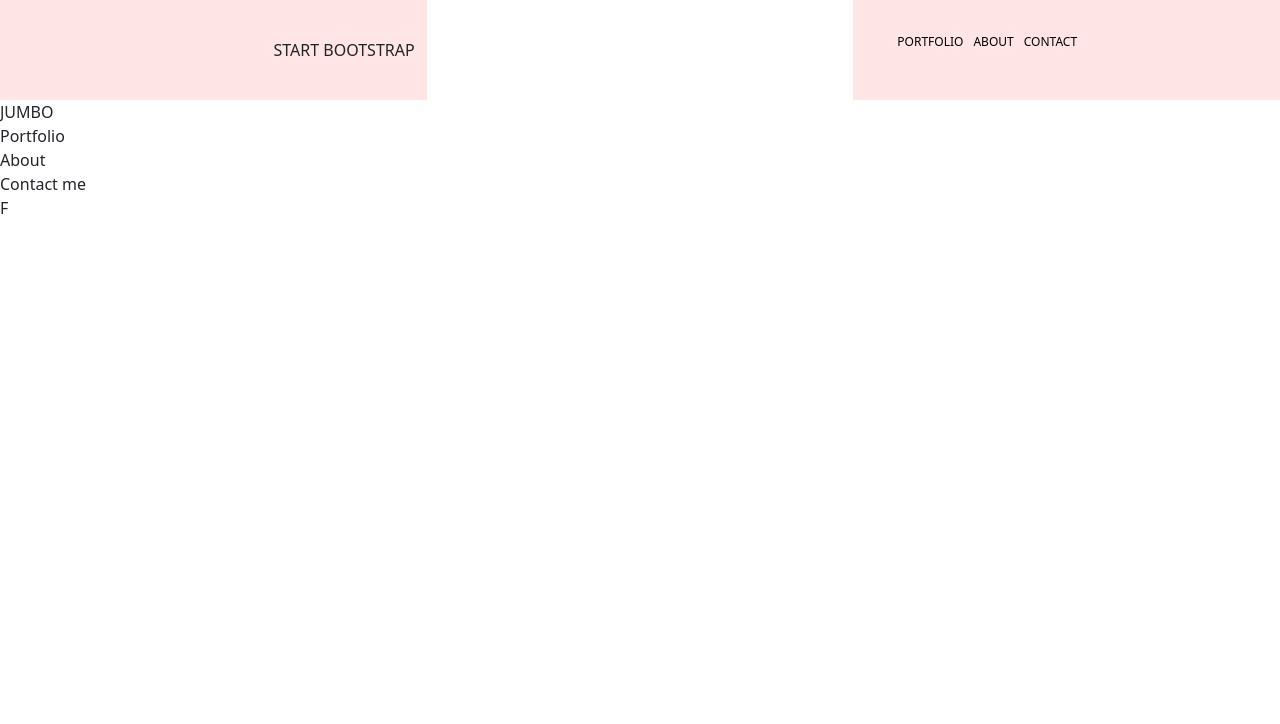
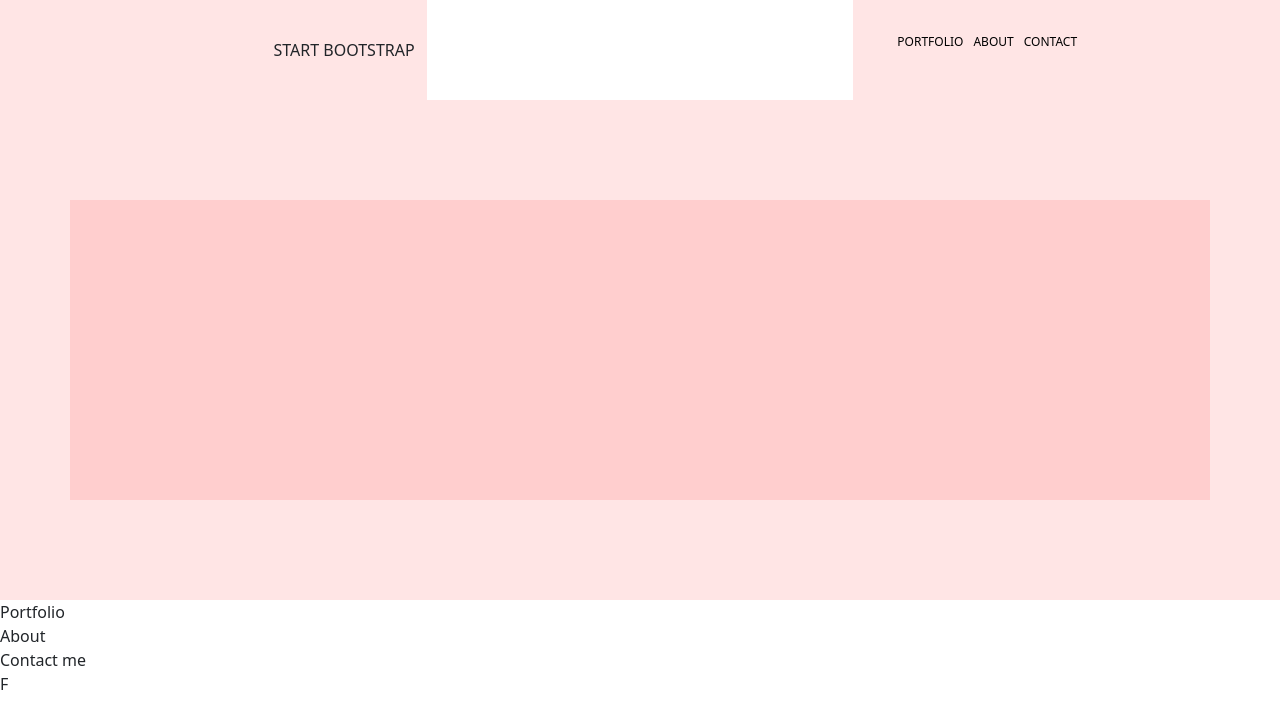
Before and after one commit to FrancescoCataletto/-html-css-bootstrap-freelancer, a plain HTML site: page index.html in a window 1280 px wide. Drawn offline with nearby package versions, Linux system fonts and the light colour scheme.

Commit message:
draft of jumbotron

```diff
--- a/css/style.css
+++ b/css/style.css
@@ -1,3 +1,5 @@
+/* HEADER */
+
 #starting{
     justify-content: flex-end;
     align-items: center;
@@ -11,3 +13,10 @@
     font-size: 12px;
     padding-right: 10px ;
 }
+
+/* JUMBOTRON */
+
+#jumbo{
+    justify-content: center;
+    align-items: center;
+}
--- a/css/utilities.css
+++ b/css/utilities.css
@@ -4,6 +4,14 @@
 
 .redbox{
     background-color: rgba(255, 0, 0, 0.1);
+}
+
+.h300{
+    height: 300px;
+}
+
+.w600{
+    width: 600px;
 }
 
 .h500{
--- a/index.html
+++ b/index.html
@@ -32,8 +32,10 @@
         </div>
     </header>
 
-    <div class="jumbotron">
-        JUMBO
+    <div id="jumbo" class="jumbotron h500 redbox d-flex">
+        <div class="h300 redbox container">
+
+        </div>
     </div>
 
     <main>
```
